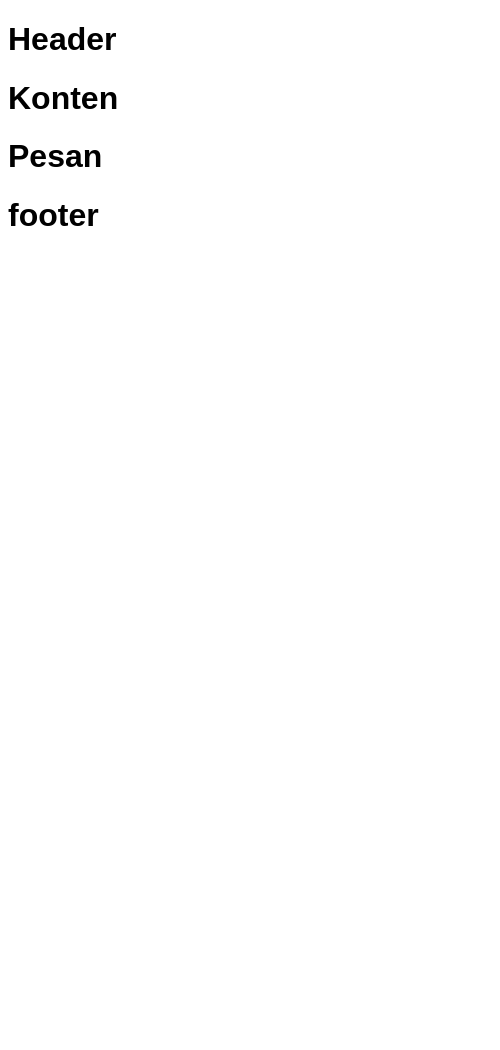
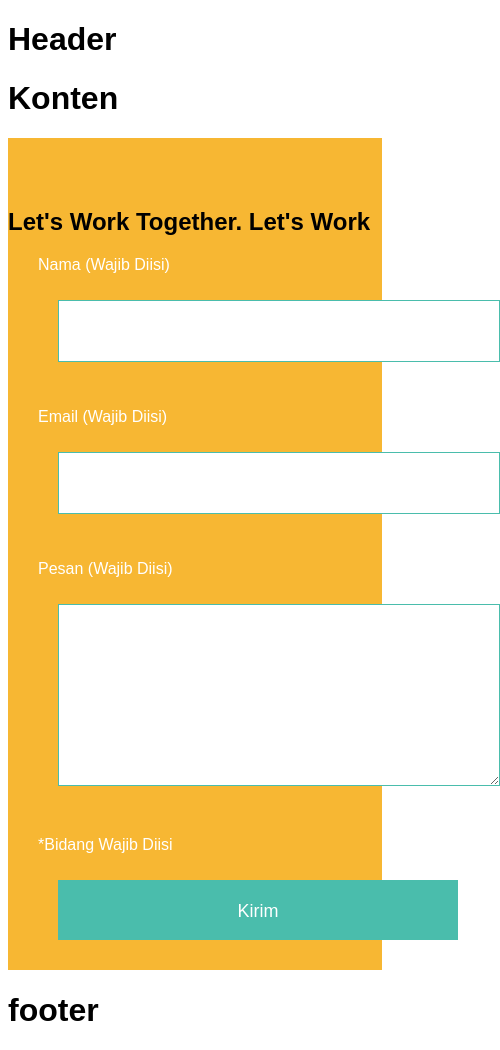
Before and after one commit to lulitanintan/website-wfh, a plain HTML site: page index.html in a window 390 px wide. Shown: the whole page, 500 px wide, since content can reach past the window. Before the commit the page ends 844 px from the top, so only its background shows below. Drawn offline with Linux system fonts and the light colour scheme.

Commit message:
Pembuatan bagian "pesan"
Bagian html sudah sinkron dengan css style dan responsive untuk smartphone ukuran sudah dikecilkan.

```diff
--- a/assets/css/style.css
+++ b/assets/css/style.css
@@ -1,3 +1,29 @@
 body{
 	font-family: 'arial', sans-serif;
 }
+
+/* Bagian container pesan*/
+.pesan {
+  padding-top: 50px;
+  background-color:#F7B733
+}
+/* Bagian judul container pesan */
+.pesan h3 {color:#fff; text-align: center; padding-bottom: 25px;
+}
+/* Bagian nama formulir */
+.pesan p {color:#fff; margin-left:30px; font-size: 18;
+}
+/* Bagian formulir isian */
+input, textarea {width: 400px; height: 20px;
+margin-top: 10px; margin-bottom: 30px; margin-left:50px;
+padding: 20px;
+font-size: 18px;
+border: 1px solid #4ABDAC}
+textarea {height: 140px;}
+
+/* Tombol kirim pesan */
+.pesan-submit { background-color:#4ABDAC; color: #fff; height: 60px;}
+/* Tombol kirim pesan saat di klik berubah warna */
+.pesan-submit:active {background-color:#FC4A1A;
+  position: relative;
+  top: 7px;}
--- a/index.html
+++ b/index.html
@@ -19,8 +19,20 @@
   </div>
 
   <div class="pesan">
-      <h1>Pesan</h1>
-  </div>
+        <h2 class="pesan-title">Let's Work Together. Let's Work</h2>
+        <!-- Kolom Nama -->
+        <p>Nama (Wajib Diisi)</p>
+         <input>
+        <!-- Kolom Email -->
+        <p>Email (Wajib Diisi)</p>
+         <input>
+        <!-- Kolom Text Pesan -->
+        <p>Pesan (Wajib Diisi)</p>
+         <textarea></textarea>
+
+        <p>*Bidang Wajib Diisi</p>
+
+          <input class="pesan-submit" type="submit" value="Kirim"></div>
 
   <div class="footer">
       <h1>footer</h1>
--- /dev/null
+++ b/responsive.css
@@ -0,0 +1,11 @@
+
+/* Responsive Tablet (max-width: 1000px)*/
+
+
+/* Responsive Smartphone (max-width: 670px)*/
+@media all and (max-width: 670px) {
+	.pesan p { font-size: 16px;}
+ 	.pesan input { width: 90%; margin-left: 20; }
+ 	.pesan textarea { width: 90%; margin-left: 20;}
+ 	.pesan-submit {width: 100%}
+}
```
